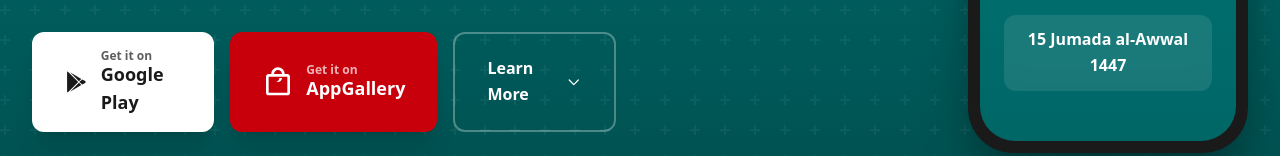
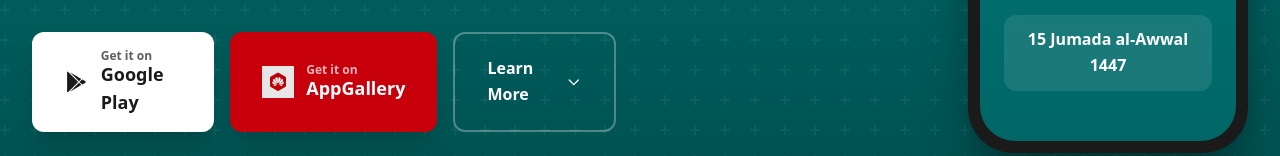
Before and after one commit to Taqaddusshafi/website, a Next.js app: page / in a window 1280 px wide. Shown: the part 565-721 px from the top of the page. Built offline with nearby package versions, Linux system fonts and the light colour scheme.

Commit message:
feat: add Hero and Download sections with app store links and Huawei AppGallery image.

```diff
--- a/src/components/Download.tsx
+++ b/src/components/Download.tsx
@@ -88,9 +88,9 @@ export default function Download() {
               rel="noopener noreferrer"
               className="inline-flex items-center gap-3 bg-[#C7000B] text-white px-6 py-3 rounded-2xl hover:bg-[#a60009] transition-all hover:scale-105 shadow-xl w-64 justify-start"
             >
-              <svg className="w-8 h-8 shrink-0" viewBox="0 0 24 24" fill="currentColor">
-                <path d="M19 6h-2c0-2.76-2.24-5-5-5S7 3.24 7 6H5c-1.1 0-2 .9-2 2v12c0 1.1.9 2 2 2h14c1.1 0 2-.9 2-2V8c0-1.1-.9-2-2-2zm-7-3c1.66 0 3 1.34 3 3H9c0-1.66 1.34-3 3-3zm7 17H5V8h14v12zm-7-8c-1.66 0-3-1.34-3-3H9c0 1.66 1.34 3 3 3s3-1.34 3-3h-2c0 1.66-1.34 3-3 3z" />
-              </svg>
+              <div className="w-8 h-8 shrink-0 relative">
+                <img src="/huawei-appgallery.png" alt="Huawei AppGallery" className="w-full h-full object-contain" />
+              </div>
               <div className="text-left">
                 <div className="text-[10px] opacity-70 uppercase tracking-wider leading-none mb-1">Get it on</div>
                 <div className="text-lg font-bold leading-none">AppGallery</div>
--- a/src/components/Hero.tsx
+++ b/src/components/Hero.tsx
@@ -71,9 +71,9 @@ export default function Hero() {
                 rel="noopener noreferrer"
                 className="inline-flex items-center justify-center gap-3 bg-[#C7000B] text-white font-semibold px-8 py-4 rounded-xl hover:bg-[#a60009] transition-all hover:scale-105 shadow-xl"
               >
-                <svg className="w-8 h-8" viewBox="0 0 24 24" fill="currentColor">
-                  <path d="M19 6h-2c0-2.76-2.24-5-5-5S7 3.24 7 6H5c-1.1 0-2 .9-2 2v12c0 1.1.9 2 2 2h14c1.1 0 2-.9 2-2V8c0-1.1-.9-2-2-2zm-7-3c1.66 0 3 1.34 3 3H9c0-1.66 1.34-3 3-3zm7 17H5V8h14v12zm-7-8c-1.66 0-3-1.34-3-3H9c0 1.66 1.34 3 3 3s3-1.34 3-3h-2c0 1.66-1.34 3-3 3z" />
-                </svg>
+                <div className="w-8 h-8 shrink-0 relative">
+                  <img src="/huawei-appgallery.png" alt="Huawei AppGallery" className="w-full h-full object-contain" />
+                </div>
                 <div className="text-left">
                   <div className="text-xs opacity-70">Get it on</div>
                   <div className="text-lg font-bold -mt-1">AppGallery</div>
```
Also changed, not shown: public/huawei-appgallery.png (added).
